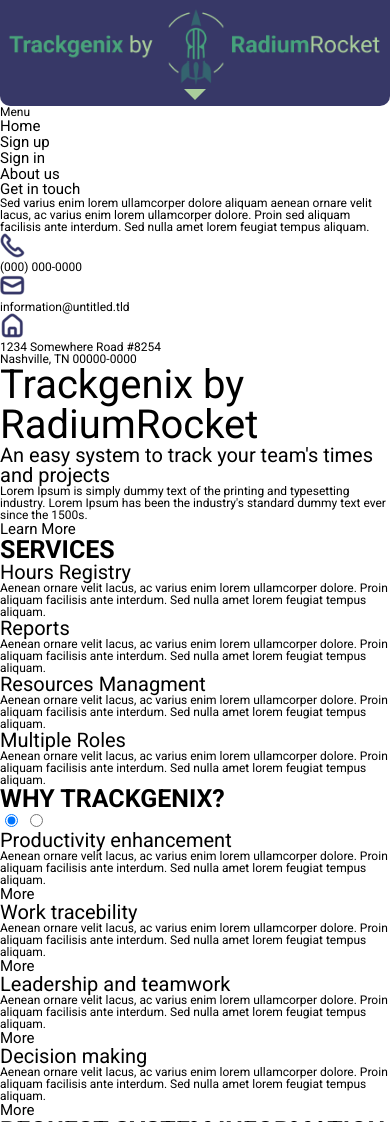
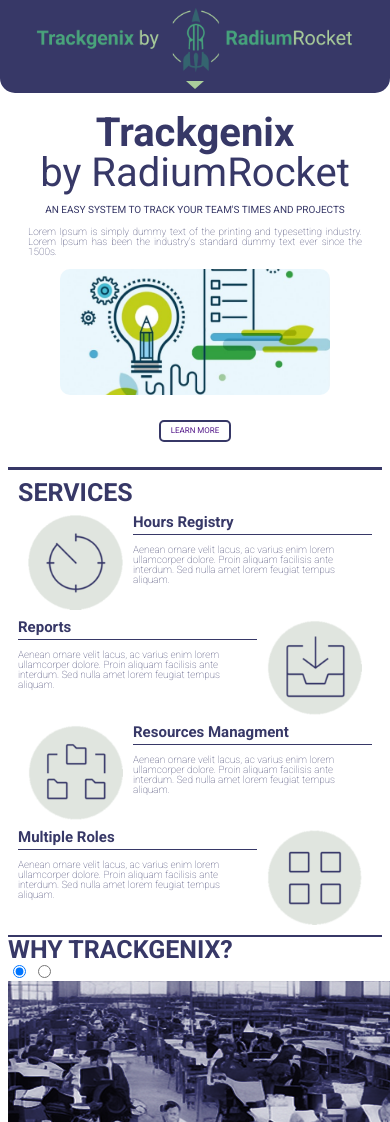
Before and after one commit to mr-valen/BaSP-A2022-Etapa-1, a plain HTML site: page Week-04/index.html in a window 390 px wide. Shown: the top 1122 px of the page. Drawn offline with Linux system fonts and the light colour scheme.

Commit message:
BaSP-W04-2022: Added style to header and first three sections at main for mobile version.

```diff
--- a/Week-04/css/aside.css
+++ b/Week-04/css/aside.css
@@ -0,0 +1,3 @@
+aside{
+    display: none;
+}
--- a/Week-04/css/header.css
+++ b/Week-04/css/header.css
@@ -1,30 +1,25 @@
 header {
     background-color: var(--clr-primary);
-    border-radius: 0 0 10px 10px;
+    border-radius: 0 0 15px 15px;
 }
 header>a img {
-    max-width: 100%;
+    max-width: 85%;
     display: flex;
     margin: 0 auto;
 }
 header>ul {
     display: none;
 }
-header>button {
+header button {
     display: flex;
     margin: 0 auto;
-	background: none;
-	color: inherit;
-	border: none;
-	font: inherit;
-	cursor: pointer;
-	outline: inherit;
-    margin-bottom: 5px;
+    margin-bottom: 3px;
 }
-header .arrow {
+header .btn-arrow {
     width: 0;
     height: 0;
+    margin-top: 5px;
     border-style: solid;
-    border-width: .7rem .7rem 0 .7rem;
+    border-width: .5rem .6rem 0 .6rem;
     border-color: var(--clr-secondary) transparent transparent transparent;
 }
--- a/Week-04/css/main.css
+++ b/Week-04/css/main.css
@@ -1,3 +1,65 @@
-main img{
-    display: none;
+.title-section {
+    border-bottom: 3px solid var(--clr-primary);
 }
+.title-section h1, h3 {
+    text-align: center;
+}
+.span-title {
+    margin-top: 20px;
+    display: block;
+    font-weight: bold;
+}
+.title-section h3 {
+    margin: 12px 0;
+    font-size: 10px;
+    text-transform: uppercase;
+}
+.title-section p {
+    padding: 0 20px;
+    text-align: justify;
+    font-weight: 100;
+}
+.title-section img {
+    display: block;
+    object-fit: cover;
+    width: 270px;
+    height: 126px;
+    margin: 12px auto;
+    border-radius: 10px;
+}
+.title-section .btn {
+    display: block;
+    width: fit-content;
+    margin: 25px auto;
+    padding: 5px 10px;
+    font-size: 8px;
+}
+.services-section {
+    border-bottom: 2px solid var(--clr-primary);
+}
+.services-section h2 {
+    margin: 10px;
+}
+.services-section article {
+    display: flex;
+    margin: 10px;
+}
+.services-section article:nth-child(2n-1) {
+    flex-direction: row-reverse;
+}
+.services-section img {
+    width: 95px;
+    margin: 0 10px;
+}
+.services-section h3, p{
+    text-align: left;
+}
+.services-section h3 {
+    padding-bottom: 4px;
+    border-bottom: 1px solid var(--clr-primary);
+    font-weight: bold;
+}
+.services-section p {
+    margin-top: 10px;
+    font-weight: 100;
+}
--- a/Week-04/css/style.css
+++ b/Week-04/css/style.css
@@ -1,6 +1,6 @@
 
 /* VARIABLES */
-:root{
+:root {
     --clr-background: #FFFFFF;
     --clr-primary: #373867;
     --clr-secondary: #aace9b;
@@ -9,36 +9,48 @@
     --clr-su: #49A37B;
     --clr-ch: #34636E;
 }
-html{
+html {
     height: auto;
     width: 100vw;
     min-height: 100%;
     font-family: 'Roboto', sans-serif;
 }
-body>*{
+body>* {
     overflow: hidden;
-    background-color: var(--cl-bg);
+    background-color: var(--clr-background);
+    color: var(--clr-primary)
 }
-a{
+a {
     text-decoration: none;
 }
-h1{
+h1 {
     font-size: 40px;
 }
-h2{
+h2 {
     font-size: 25px;
+    font-weight: 700;
     text-transform: uppercase;
-    font-weight: 700;
 }
-h3{
-    font-size: 20px;
-}
-h4, a{
+h3 {
     font-size: 15px;
 }
-p{
-    font-size: 12px;
+h4 {
+    font-size: 15px;
 }
-a, h1, h2, h3, h4, p{
-    color: var(--clr-pm)
+p {
+    font-size: 10px;
 }
+button {
+	background: none;
+	border: none;
+	cursor: pointer;
+}
+.btn {
+    text-transform: uppercase;
+    background-color: var(--clr-background);
+    border: 2px solid var(--clr-primary);
+    border-radius: 5px;
+}
+section {
+    margin: 0 8px;
+}
--- a/Week-04/index.html
+++ b/Week-04/index.html
@@ -45,7 +45,7 @@
                 </li>
             </ul>
             <button>
-                <div class="arrow"></div>
+                <div class="btn-arrow"></div>
             </button>
         </header>
         <aside>
@@ -55,7 +55,7 @@
                         <p>Menu</p>
                     </li>
                     <li>
-                        <a href=#Home class="underline">Home</a>
+                        <a href=#Home>Home</a>
                     </li>
                     <li>
                         <a href=#Signup>Sign up</a>
@@ -69,8 +69,10 @@
                 </ul>
             </section>
             <h4>Get in touch</h4>
-            <p class="thin">Sed varius enim lorem ullamcorper dolore aliquam aenean ornare velit lacus,
-                ac varius enim lorem ullamcorper dolore. Proin sed aliquam facilisis ante interdum. Sed nulla amet lorem feugiat tempus aliquam.</p>
+            <p>
+                Sed varius enim lorem ullamcorper dolore aliquam aenean ornare velit lacus,
+                ac varius enim lorem ullamcorper dolore. Proin sed aliquam facilisis ante interdum. Sed nulla amet lorem feugiat tempus aliquam.
+            </p>
             <address>
                 <ul>
                     <li>
@@ -96,72 +98,102 @@
             </address>
         </aside>
         <main>
-            <section>
-                <img src="./img/img-1.png" alt="Presentation Image" class="img-sect1">
-                <h1><span class="bold">Trackgenix</span> by RadiumRocket</h1>
-                <h3 class="uppercase">An easy system to track your team's times and projects</h3>
-                <p class="thin">Lorem Ipsum is simply dummy text of the printing and typesetting industry.
-                    Lorem Ipsum has been the industry's standard dummy text ever since the 1500s.</p>
-                <a href="" class="btn uppercase">Learn More</a>
+            <section class="title-section">
+                <h1>
+                    <span class="span-title">Trackgenix</span> by RadiumRocket
+                </h1>
+                <h3>An easy system to track your team's times and projects</h3>
+                <p>
+                    Lorem Ipsum is simply dummy text of the printing and typesetting industry.
+                    Lorem Ipsum has been the industry's standard dummy text ever since the 1500s.
+                </p>
+                <img src="./img/img-1.png" alt="Presentation Image">
+                <a href="" class="btn">Learn More</a>
             </section>
-            <section>
+            <section class="services-section">
                 <h2>Services</h2>
                 <article>
                     <img src="./img/icon-section-hours.png" alt="Hours Registry Icon">
-                    <h3 class="bold">Hours Registry</h3>
-                    <p class="thin">Aenean ornare velit lacus, ac varius enim lorem ullamcorper dolore.
-                        Proin aliquam facilisis ante interdum. Sed nulla amet lorem feugiat tempus aliquam.</p>
+                    <div>
+                        <h3>Hours Registry</h3>
+                        <p>
+                            Aenean ornare velit lacus, ac varius enim lorem ullamcorper dolore.
+                            Proin aliquam facilisis ante interdum. Sed nulla amet lorem feugiat tempus aliquam.
+                        </p>
+                    </div>
                 </article>
                 <article>
                     <img src="./img/icon-section-reports.png" alt="Reports Icon">
-                    <h3 class="bold">Reports</h3>
-                    <p class="thin">Aenean ornare velit lacus, ac varius enim lorem ullamcorper dolore.
-                        Proin aliquam facilisis ante interdum. Sed nulla amet lorem feugiat tempus aliquam.</p>
+                    <div>
+                        <h3>Reports</h3>
+                        <p>
+                            Aenean ornare velit lacus, ac varius enim lorem ullamcorper dolore.
+                            Proin aliquam facilisis ante interdum. Sed nulla amet lorem feugiat tempus aliquam.
+                        </p>
+                    </div>
                 </article>
                 <article>
                     <img src="./img/icon-section-resources.png" alt="Resources Managment">
-                    <h3 class="bold">Resources Managment</h3>
-                    <p class="thin">Aenean ornare velit lacus, ac varius enim lorem ullamcorper dolore.
-                        Proin aliquam facilisis ante interdum. Sed nulla amet lorem feugiat tempus aliquam.</p>
+                    <div>
+                        <h3>
+                            Resources Managment
+                        </h3>
+                        <p>
+                            Aenean ornare velit lacus, ac varius enim lorem ullamcorper dolore.
+                            Proin aliquam facilisis ante interdum. Sed nulla amet lorem feugiat tempus aliquam.
+                        </p>
+                    </div>
                 </article>
                 <article>
                     <img src="./img/icon-section-roles.png" alt="Multiple Roles Icon">
-                    <h3 class="bold">Multiple Roles</h3>
-                    <p class="thin">Aenean ornare velit lacus, ac varius enim lorem ullamcorper dolore.
-                        Proin aliquam facilisis ante interdum. Sed nulla amet lorem feugiat tempus aliquam.</p>
+                    <div>
+                        <h3>Multiple Roles</h3>
+                        <p>
+                            Aenean ornare velit lacus, ac varius enim lorem ullamcorper dolore.
+                            Proin aliquam facilisis ante interdum. Sed nulla amet lorem feugiat tempus aliquam.
+                        </p>
+                    </div>
                 </article>
             </section>
-            <section>
+            <section class="why-section">
                 <h2>Why Trackgenix?</h2>
-                <input type="radio" name="carousel-position" class="carousel-left" checked>
-                <input type="radio" name="carousel-position" class="carousel-right">
-                <article class="carousel-article">
+                <input type="radio" name="carousel-position" checked>
+                <input type="radio" name="carousel-position">
+                <article>
                     <img src="./img/img-2.png" alt="Placeholder Image">
-                    <h3 class="bold">Productivity enhancement</h3>
-                    <p class="thin">Aenean ornare velit lacus, ac varius enim lorem ullamcorper dolore.
-                        Proin aliquam facilisis ante interdum. Sed nulla amet lorem feugiat tempus aliquam.</p>
-                    <a href="" class="btn uppercase">More</a>
+                    <h3>Productivity enhancement</h3>
+                    <p>
+                        Aenean ornare velit lacus, ac varius enim lorem ullamcorper dolore.
+                        Proin aliquam facilisis ante interdum. Sed nulla amet lorem feugiat tempus aliquam.
+                    </p>
+                    <a href="">More</a>
                 </article>
-                <article class="carousel-article">
+                <article>
                     <img src="./img/img-3.png" alt="Placeholder Image">
-                    <h3 class="bold">Work tracebility</h3>
-                    <p class="thin">Aenean ornare velit lacus, ac varius enim lorem ullamcorper dolore.
-                        Proin aliquam facilisis ante interdum. Sed nulla amet lorem feugiat tempus aliquam.</p>
-                    <a href="" class="btn uppercase">More</a>
+                    <h3>Work tracebility</h3>
+                    <p>
+                        Aenean ornare velit lacus, ac varius enim lorem ullamcorper dolore.
+                        Proin aliquam facilisis ante interdum. Sed nulla amet lorem feugiat tempus aliquam.
+                    </p>
+                    <a href="">More</a>
                 </article>
-                <article class="carousel-article">
+                <article>
                     <img src="./img/img-4.png" alt="Placeholder Image">
-                    <h3 class="bold">Leadership and teamwork</h3>
-                    <p class="thin">Aenean ornare velit lacus, ac varius enim lorem ullamcorper dolore.
-                        Proin aliquam facilisis ante interdum. Sed nulla amet lorem feugiat tempus aliquam.</p>
-                    <a href="" class="btn uppercase">More</a>
+                    <h3>Leadership and teamwork</h3>
+                    <p>
+                        Aenean ornare velit lacus, ac varius enim lorem ullamcorper dolore.
+                        Proin aliquam facilisis ante interdum. Sed nulla amet lorem feugiat tempus aliquam.
+                    </p>
+                    <a href="">More</a>
                 </article>
-                <article class="carousel-article">
+                <article>
                     <img src="./img/img-5.png" alt="Placeholder Image">
-                    <h3 class="bold">Decision making</h3>
-                    <p class="thin">Aenean ornare velit lacus, ac varius enim lorem ullamcorper dolore.
-                        Proin aliquam facilisis ante interdum. Sed nulla amet lorem feugiat tempus aliquam.</p>
-                    <a href="" class="btn uppercase">More</a>
+                    <h3>Decision making</h3>
+                    <p>
+                        Aenean ornare velit lacus, ac varius enim lorem ullamcorper dolore.
+                        Proin aliquam facilisis ante interdum. Sed nulla amet lorem feugiat tempus aliquam.
+                    </p>
+                    <a href="">More</a>
                 </article>
             </section>
             <section>
@@ -169,9 +201,9 @@
                 <form action="#" method="get">
                     <div>
                         <label for="name">Name</label>
-                        <input type="text" id="name" class="request-input">
+                        <input type="text" id="name">
                         <label for="email">Email</label>
-                        <input type="email" id="email" class="request-input">
+                        <input type="email" id="email">
                         <p>Contact Area</p>
                         <input type="checkbox" checked id="humanresources">
                         <label for="humanresources">Human Resources</label>
@@ -183,8 +215,8 @@
                     <div>
                         <label for="message">Message</label>
                         <textarea id="Message" cols="60" rows="6" placeholder="Placeholder."></textarea>
-                        <input type="submit" value="Send" class="btn">
-                        <button class="btn">Reset</button>
+                        <input type="submit" value="Send">
+                        <button>Reset</button>
                     </div>
                 </form>
             </section>
@@ -192,19 +224,24 @@
                 <h2>Our Story</h2>
                 <img src="./img/img-6.png" alt="Placeholder Image">
                 <article>
-                    <h3 class="uppercase">An Easy System</h3>
-                    <p>Lorem Ipsum is simply dummy text of the printing and typesetting industry.
-                        Lorem Ipsum has been the industry's standard dummy text ever since the 1500s, when an unknown printer took a galley of type and scrambled it to make a type specimen book.</p>
+                    <h3>An Easy System</h3>
+                    <p>
+                        Lorem Ipsum is simply dummy text of the printing and typesetting industry.
+                        Lorem Ipsum has been the industry's standard dummy text ever since the 1500s, when an unknown printer took a galley of type and
+                        scrambled it to make a type specimen book.
+                    </p>
                 </article>
                 <article>
-                    <h3 class="uppercase">An Easy System</h3>
-                    <p>Lorem Ipsum is simply dummy text of the printing and typesetting industry.
-                        Lorem Ipsum has been the industry's standard dummy text ever since the 1500s, when an unknown printer took a galley of type and scrambled it to make a type specimen book.</p>
+                    <h3>An Easy System</h3>
+                    <p>
+                        Lorem Ipsum is simply dummy text of the printing and typesetting industry.
+                        Lorem Ipsum has been the industry's standard dummy text ever since the 1500s, when an unknown printer took a galley of type and scrambled it to make a type specimen book.
+                    </p>
                 </article>
             </section>
             <section >
                 <div>
-                    <h3 class="underline bold">Products</h3>
+                    <h3>Products</h3>
                     <ul>
                         <li><a href="">Functionalities</a></li>
                         <li><a href="">Downloads</a></li>
@@ -213,7 +250,7 @@
                     </ul>
                 </div>
                 <div>
-                    <h3 class="underline bold">Company</h3>
+                    <h3>Company</h3>
                     <ul>
                         <li><a href="">About Us</a></li>
                         <li><a href="">Clients</a></li>
@@ -222,7 +259,7 @@
                     </ul>
                 </div>
                 <div>
-                    <h3 class="underline bold">Support</h3>
+                    <h3>Support</h3>
                     <ul>
                         <li><a href="">Help</a></li>
                         <li><a href="">Tutorials</a></li>
@@ -235,20 +272,30 @@
         <footer>
             <ul>
                 <li>
-                    <a href=""><img src="./img/icon-footer-twitter.png" alt="Twitter Icon"></a>
+                    <a href="">
+                        <img src="./img/icon-footer-twitter.png" alt="Twitter Icon">
+                    </a>
                 </li>
                 <li>
-                    <a href=""><img src="./img/icon-footer-instagram.png" alt="Instragram Icon"></a>
+                    <a href="">
+                        <img src="./img/icon-footer-instagram.png" alt="Instragram Icon">
+                    </a>
                 </li>
                 <li>
-                    <a href=""><img src="./img/icon-footer-linkedin.png" alt="LinkedIn Icon"></a>
+                    <a href="">
+                        <img src="./img/icon-footer-linkedin.png" alt="LinkedIn Icon">
+                    </a>
                 </li>
                 <li>
-                    <a href=""><img src="./img/icon-footer-facebook.png" alt="Facebook Icon"></a>
+                    <a href="">
+                        <img src="./img/icon-footer-facebook.png" alt="Facebook Icon">
+                    </a>
                 </li>
             </ul>
             <p>Rosario, Argentina</p>
-            <p>Copyright &copy; 2022 Radium Rocket. All rights reserved.</p>
+            <p>
+                Copyright &copy; 2022 Radium Rocket. All rights reserved.
+            </p>
         </footer>
     </body>
 </html>
```
